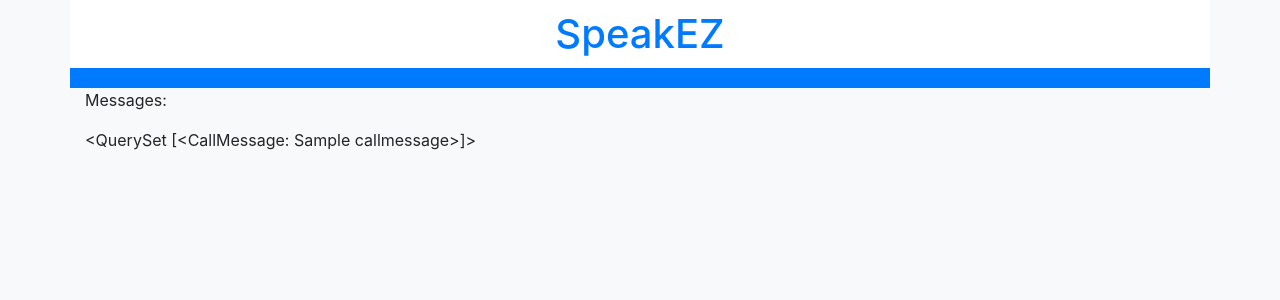
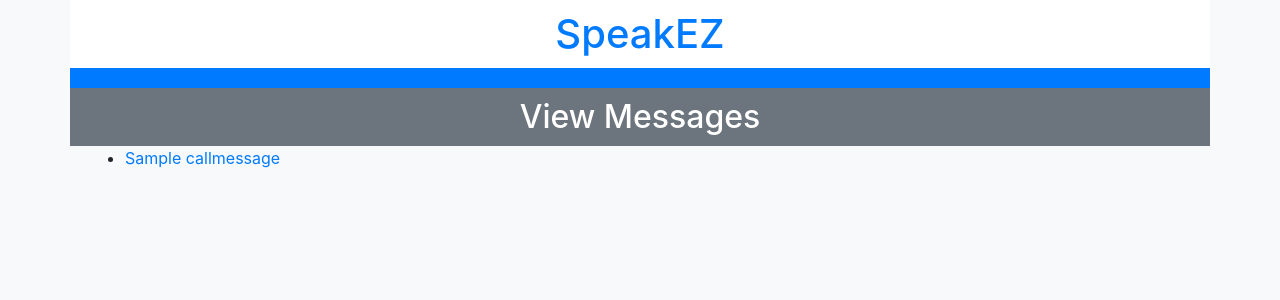
Before and after one commit to zyi103/speakez, a Django app: page /admin/view_messages in a window 1280 px wide. Shown: the top 300 px of the page. Run offline with Django 3.2, Linux system fonts and the light colour scheme; tables that the repository leaves empty hold one stand-in row (values such as "Sample post"); some libraries are stand-ins or nearby versions.

Commit message:
improved message views and templates

```diff
--- a/speakez/speakez/templates/admin.html
+++ b/speakez/speakez/templates/admin.html
@@ -32,7 +32,9 @@
             <h2 class="title text-white">Messages</h2>
         </div>
         <a href="#" class="btn btn-primary active menu-item" role="button">Select/Record New Message</a>
-        <a href="/admin/view_messages" class="btn btn-primary active menu-item" role="button">Update/Delete Message</a>
+        <a href="#" class="btn btn-primary active menu-item" role="button">Update/Delete Message</a>
+        <a href="/admin/view_messages" class="btn btn-primary active menu-item" role="button">View Messages</a>
+
     </div>
     <div class="col-sm-4 text-center">
         <div class="section-bubble bg-primary">
--- a/speakez/speakez/templates/refugee/messages.html
+++ b/speakez/speakez/templates/refugee/messages.html
@@ -1,8 +1,23 @@
 {% extends 'base.html' %}
+{% load fontawesome %}
 
+{% block title %}View Messages{% endblock %}
 
 {% block content %}
-<p>Messages:</p>
-
-{{ messages }}
+<div class="row text-center bg-secondary">
+    <div class="col-sm-12">
+        <div class="login-title">
+            <h2 class="text-white">View Messages</h2>
+        </div>
+    </div>
+</div>
+{% if messages %}
+    <ul>
+    {% for message in messages %}
+        <li><a href="{% url 'call_message_detail' message.id.int %}">{{ message }}</a></li>
+    {% endfor %}
+    </ul>
+{% else %}
+    <p>No messages are available.</p>
+{% endif %}
 {% endblock %}
--- a/speakez/speakez/urls.py
+++ b/speakez/speakez/urls.py
@@ -23,5 +23,6 @@ urlpatterns = [
     path('admin/', views.dashboard),
     path('admin/recipients', views.list_recipients),
     path('admin/view_messages', views.list_call_messages),
+    path('admin/view_messages/<int:call_message_id>/', views.call_message_detail, name='call_message_detail'),
     url(r'^', RedirectView.as_view(url='/accounts/login/'))
 ]
--- a/speakez/speakez_core/views.py
+++ b/speakez/speakez_core/views.py
@@ -1,6 +1,6 @@
 from django.shortcuts import render
 from django.http import HttpResponse
-from django.shortcuts import render
+from django.shortcuts import get_object_or_404, render
 from django.contrib.auth.decorators import login_required
 from .models import Refugee, Category, CallMessage
 
@@ -15,5 +15,10 @@ def list_recipients(request):
 
 
 def list_call_messages(request):
-    call_messages = CallMessage.objects.all()
-    return render(request, 'refugee/messages.html', context={"messages": call_messages})
+    ordered_call_messages = CallMessage.objects.order_by('-date_time_created')
+    return render(request, 'refugee/messages.html', context={"messages": ordered_call_messages})
+
+
+def call_message_detail(request, call_message_id):
+    call_message = get_object_or_404(CallMessage, pk=call_message_id)
+    return render(request, 'refugee/message_detail.html', context={"message": call_message})
```
Also changed, not shown: speakez/speakez/templates/refugee/message_detail.html (added, +25 -0 lines).
